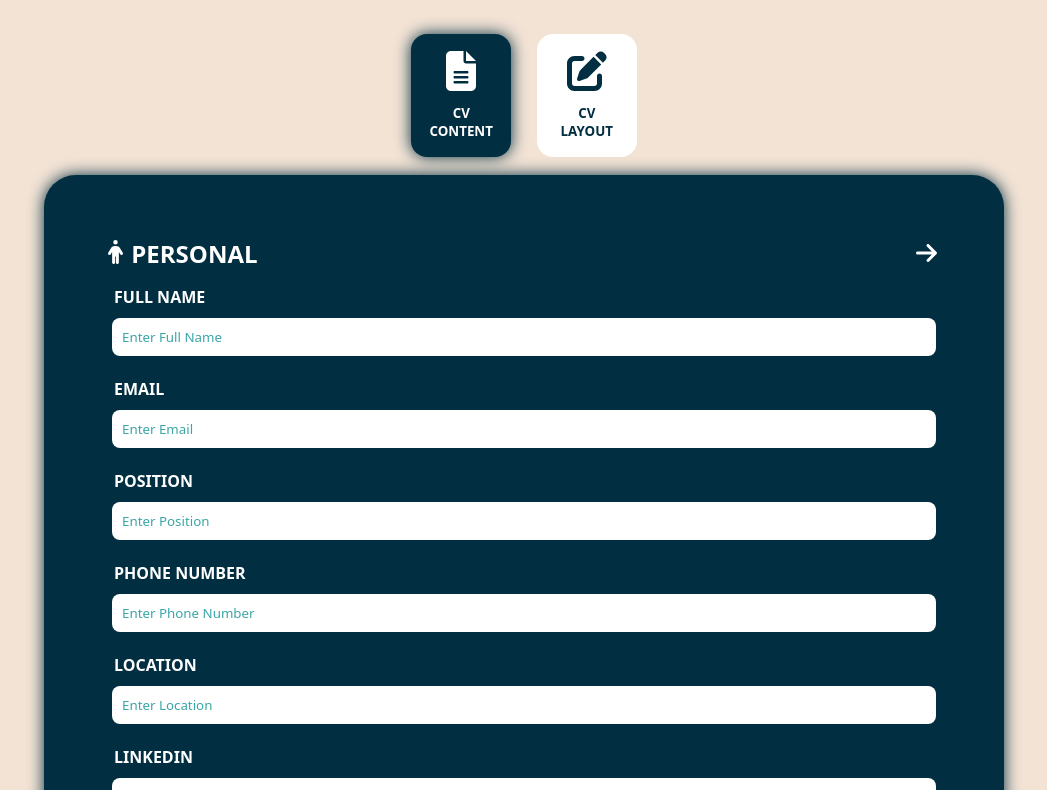
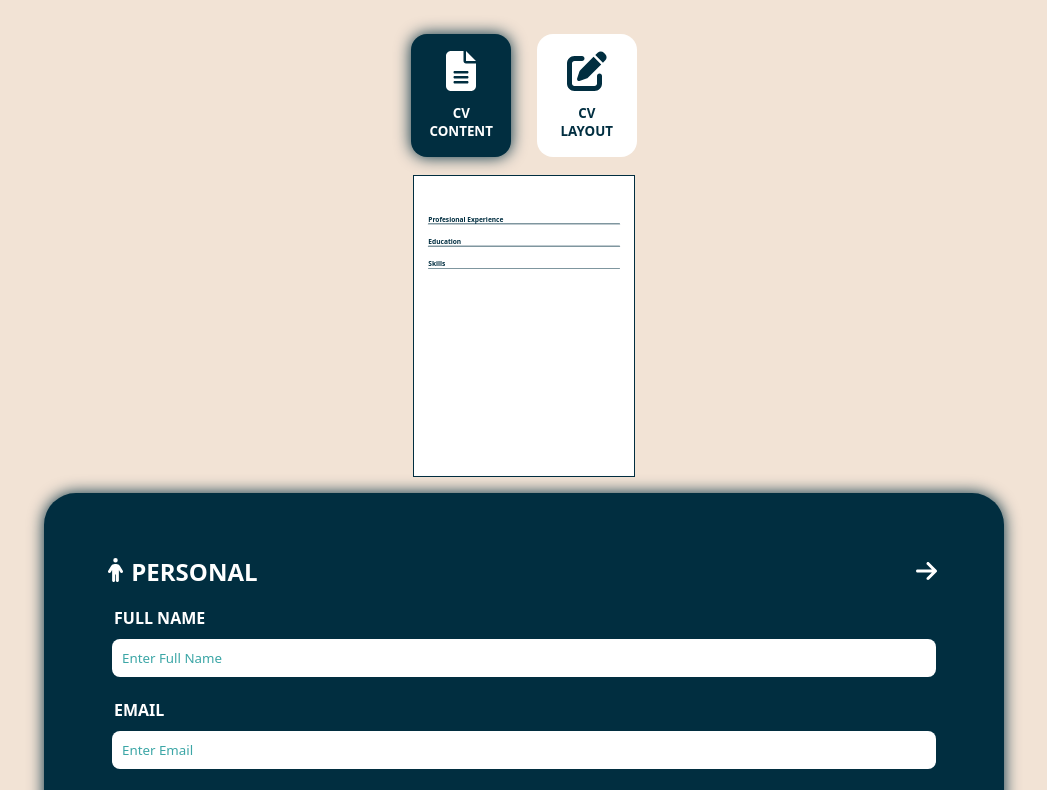
Before and after one commit to DavedCV/cv-project-react, a React (Vite) app: page / in a window 1280 px wide. Shown: the top 790 px of the page, without its empty margins (116-1163 px from the left). Built offline with nearby package versions, Linux system fonts and the light colour scheme.

Commit message:
Solve data recopilation bugs and move cv preview e	 Please enter the commit message for your changes. Lines starting

```diff
--- a/package.json
+++ b/package.json
@@ -15,7 +15,8 @@
     "@fortawesome/react-fontawesome": "^0.2.0",
     "react": "^18.2.0",
     "react-dom": "^18.2.0",
-    "react-transition-group": "^4.4.5"
+    "react-transition-group": "^4.4.5",
+    "uuid": "^9.0.1"
   },
   "devDependencies": {
     "@types/react": "^18.2.15",
--- a/src/App.jsx
+++ b/src/App.jsx
@@ -9,6 +9,7 @@ export default function App() {
     personal: [],
     education: [],
     experience: [],
+    skills: [],
   });
   const [activeSection, setActiveSection] = useState("content");
 
@@ -18,14 +19,13 @@ export default function App() {
         activeSection={activeSection}
         setActiveSection={setActiveSection}
       />
+      <CurriculumPreview sectionsData={sectionsData} />
       {activeSection === "content" ? (
         <Details
           sectionsData={sectionsData}
           setSectionsData={setSectionsData}
         />
-      ) : (
-        <CurriculumPreview sectionsData={sectionsData} />
-      )}
+      ) : null}
     </div>
   );
 }
--- a/src/components/CVSection/Curriculum.jsx
+++ b/src/components/CVSection/Curriculum.jsx
@@ -3,11 +3,10 @@ import Experience from "./Experience";
 import Education from "./Education";
 
 export default function Curriculum({ sectionsData }) {
-  const personalData = sectionsData["personal"][0];
-  const education = sectionsData["education"];
-  const experience = sectionsData["experience"];
-
-  console.log(personalData);
+  const personalData = sectionsData["personal"][0] ?? [];
+  const education = sectionsData["education"] ?? [];
+  const experience = sectionsData["experience"] ?? [];
+  const skills = sectionsData["skills"] ?? [];
 
   return (
     <div className="curriculum">
@@ -16,6 +15,8 @@ export default function Curriculum({ sectionsData }) {
       <Experience experience={experience} />
       <SectionDivider text="Education" />
       <Education education={education} />
+      <SectionDivider text="Skills" />
+      <Skills skills={skills} />
     </div>
   );
 }
@@ -23,3 +24,15 @@ export default function Curriculum({ sectionsData }) {
 function SectionDivider({ text }) {
   return <h2 className="section-header">{text}</h2>;
 }
+
+function Skills({ skills }) {
+  return (
+    <div className="skills-info">
+      <ul>
+        {skills.map((skill) => (
+          <li key={skill["skill"]}>{skill["skill"]}</li>
+        ))}
+      </ul>
+    </div>
+  );
+}
--- a/src/components/CVSection/PersonalInformation.jsx
+++ b/src/components/CVSection/PersonalInformation.jsx
@@ -5,7 +5,12 @@ export default function PersonalInfo({ personalData }) {
       <h2 className="position-cv">{personalData["position"]}</h2>
       <div>
         {Object.keys(personalData)
-          .filter((data) => data != "full name" && data != "personal statement")
+          .filter(
+            (data) =>
+              data != "full name" &&
+              data != "personal statement" &&
+              data != "id",
+          )
           .map((data) => (
             <p
               key={`${data.replace(" ", "")}-cv`}
--- a/src/components/DetailsSection/Details.jsx
+++ b/src/components/DetailsSection/Details.jsx
@@ -4,6 +4,7 @@ import {
   faUserGraduate,
   faBriefcase,
   faPerson,
+  faLightbulb
 } from "@fortawesome/free-solid-svg-icons";
 import { FontAwesomeIcon } from "@fortawesome/react-fontawesome";
 import { CSSTransition, TransitionGroup } from "react-transition-group";
@@ -14,6 +15,7 @@ const sectionLogo = {
   education: <FontAwesomeIcon icon={faUserGraduate} />,
   experience: <FontAwesomeIcon icon={faBriefcase} />,
   personal: <FontAwesomeIcon icon={faPerson} />,
+  skills: <FontAwesomeIcon icon={faLightbulb} />
 };
 
 export default function Details({ sectionsData, setSectionsData }) {
--- a/src/components/DetailsSection/DetailsData.jsx
+++ b/src/components/DetailsSection/DetailsData.jsx
@@ -1,6 +1,7 @@
 import { useState } from "react";
 import Form from "./Form";
 import EntryData from "./EntryData";
+import { v4 as uuidv4 } from "uuid";
 
 export default function DetailsData({
   activeSection,
@@ -15,29 +16,38 @@ export default function DetailsData({
 
     if (changes == 0) {
       if (setShowForm) setShowForm(false);
+      if (isEditing) setIsEditing(null);
       return;
     }
 
+    let prevData = isEditing
+      ? sectionsData[activeSection].filter((prev) => prev.id != data.id)
+      : sectionsData[activeSection];
+
+    if (!isEditing) {
+      data["id"] = uuidv4();
+    } else {
+      setIsEditing(null);
+    }
+
     const activeSectionData =
-      activeSection == "personal"
-        ? [data]
-        : [...sectionsData[activeSection], data];
+      activeSection == "personal" ? [data] : [...prevData, data];
 
     const newSectionsData = {
       ...sectionsData,
       [activeSection]: activeSectionData,
     };
 
+    setSectionsData(newSectionsData);
+
     console.log(newSectionsData);
-
-    setSectionsData(newSectionsData);
 
     if (setShowForm) setShowForm(false);
   }
 
   function removeData(data) {
     const filteredSectionData = sectionsData[activeSection].filter(
-      (info) => info != data,
+      (info) => info.id != data.id,
     );
     const newSectionData = {
       ...sectionsData,
@@ -58,7 +68,13 @@ export default function DetailsData({
         <Form
           activeSection={activeSection}
           saveData={saveData}
-          entriesData={isEditing ? isEditing : sectionsData[activeSection][0]}
+          entriesData={
+            isEditing
+              ? isEditing
+              : activeSection == "personal"
+              ? sectionsData[activeSection][0]
+              : null
+          }
         />
       ) : (
         <>
--- a/src/components/DetailsSection/EntryData.jsx
+++ b/src/components/DetailsSection/EntryData.jsx
@@ -5,7 +5,9 @@ export default function EntryData({ data, removeData, editData }) {
   return (
     <div className="entry-data">
       <div className="data-wrapper">
-        {Object.entries(data).map((info) => (
+        {Object.entries(data)
+          .filter((info) => info[0] != "id")
+          .map((info) => (
             // eslint-disable-next-line react/jsx-key
             <div>
               <span className="title">{info[0] + ": "}</span>
--- a/src/components/DetailsSection/formEntriesData.js
+++ b/src/components/DetailsSection/formEntriesData.js
@@ -16,6 +16,7 @@ const formsEntries = {
     "end date",
     "job description",
   ],
+  skills: ["skill"]
 };
 
 export default formsEntries;
--- a/src/styles/App.css
+++ b/src/styles/App.css
@@ -115,6 +115,10 @@ body {
   position: relative;
 
   box-shadow: 0 0 1rem var(--primary);
+
+  display: flex;
+  flex-direction: column;
+  gap: calc(0.2rem + 0.5%);
 }
 
 /* Details section header */
@@ -174,9 +178,12 @@ body {
 }
 
 .details-data>.entry-data {
-  display: flex;
+  display: grid;
   align-items: center;
   justify-content: center;
+
+  grid-template-columns: 1fr auto;
+
   gap: 1rem;
 
   width: 100%;
@@ -192,6 +199,7 @@ body {
   text-align: center;
   gap: 0.5rem;
 
+  align-self: start;
 }
 
 .entry-data>.data-wrapper {
@@ -295,13 +303,17 @@ body {
 .curriculum-preview {
   box-sizing: content-box;
 
-  aspect-ratio: 1 / 1.5;
+  max-width: 220px;
+  max-height: 300px;
 
-  max-width: 300px;
-
+  background-color: white;
   border: 1px solid var(--primary);
 
   position: relative;
+
+  overflow: hidden;
+
+  margin: 0 auto;
 }
 
 .curriculum-preview:hover {
@@ -309,7 +321,7 @@ body {
 }
 
 .curriculum-preview > .curriculum {
-  scale: 0.375;
+  scale: 0.275;
 
   transform-origin: top left;
 }
@@ -378,3 +390,11 @@ body {
 .education-cv .education-details-cv > *{
   margin: 0;
 }
+
+.curriculum .skills-info ul {
+  margin: 0;
+  padding-left: 1rem;
+
+  display: grid;
+  grid-template-columns: repeat(4, 1fr);
+}
```
Also changed, not shown: 1 other file (tests, documents, lock files or other folders). Lines whose indentation alone changed are shown as unchanged.
